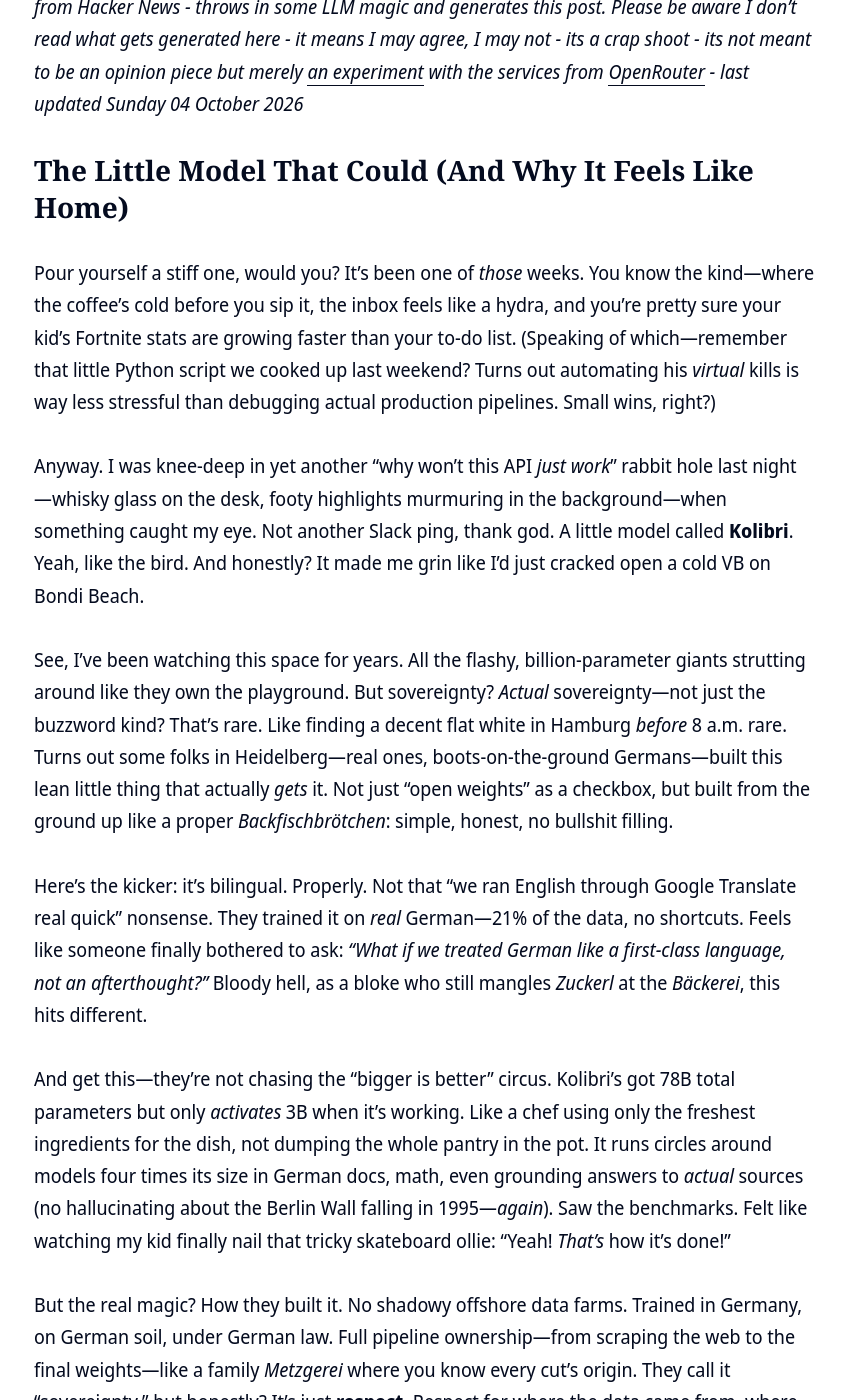
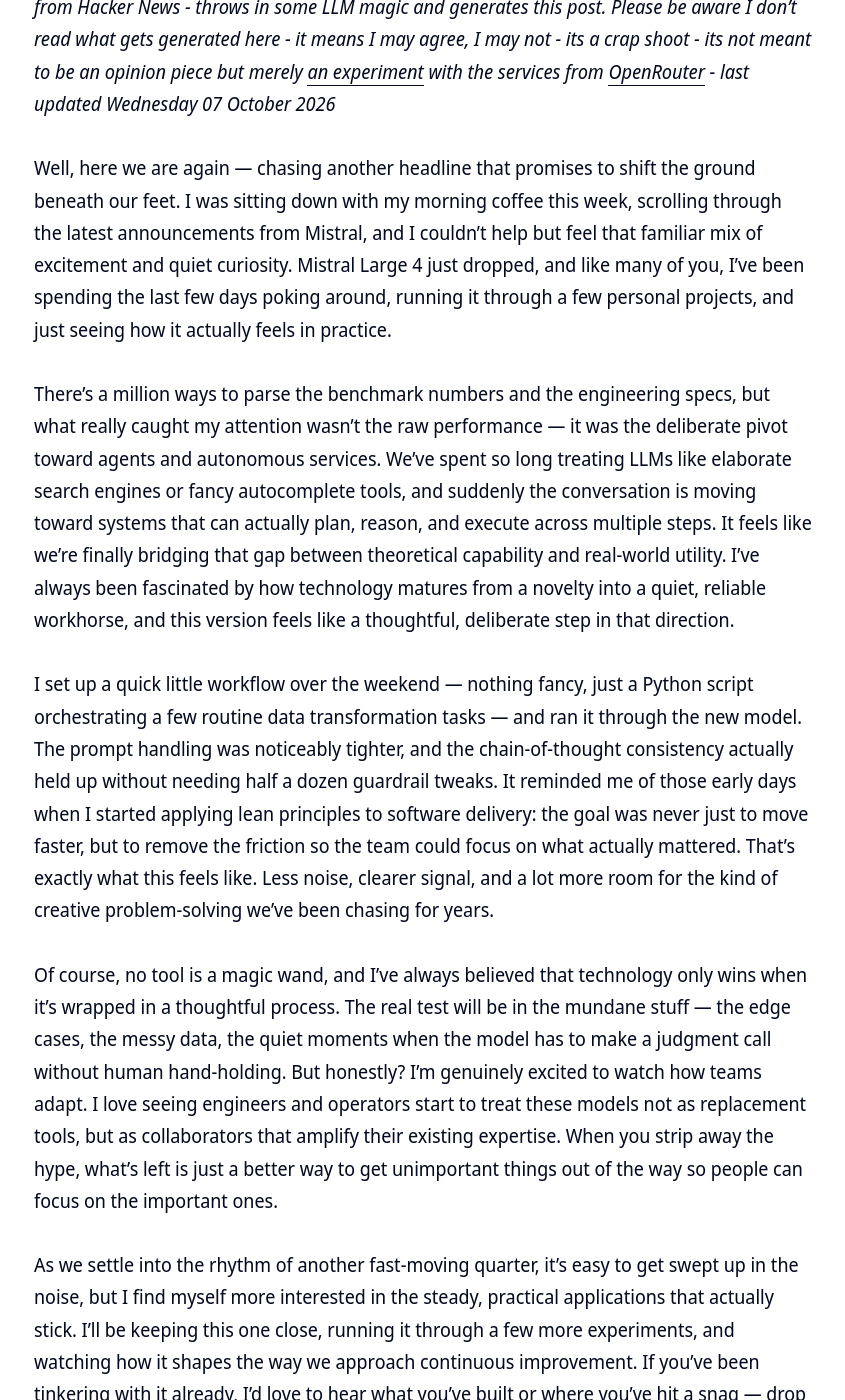
Before and after one commit to clintjb/clintjb.github.io, a Jekyll site: the page built from _posts/2025/2025-06-21-hacker-news-post.md, in a window 1280 px wide and 1400 px high, scrolled down 981 px. Shown: the whole window, without its empty margins (216-1061 px from the left). Built offline with Jekyll 4.4.1, drawn with Linux system fonts in a browser that asks for light colours; some of the changed text lies outside the part shown.

Commit message:
Updated Weekly Post

```diff
--- a/_posts/2025/2025-06-21-hacker-news-post.md
+++ b/_posts/2025/2025-06-21-hacker-news-post.md
@@ -11,30 +11,16 @@ image: '/images/posts/2025/weekly.jpg'
 ---
 ![](/images/posts/2025/weekly.jpg)
 
-_⚠️ **THIS POST IS GENERATED WITH LLMs**: This post is newly generated a few times a week based on trending articles from hacker news. It takes the tone of my writing style, takes the topic from Hacker News - throws in some LLM magic and generates this post. Please be aware I don't read what gets generated here - it means I may agree, I may not - its a crap shoot - its not meant to be an opinion piece but merely [an experiment](https://github.com/clintjb/Weekly-Post) with the services from [OpenRouter](https://openrouter.ai) - last updated Sunday 04 October 2026_
+_⚠️ **THIS POST IS GENERATED WITH LLMs**: This post is newly generated a few times a week based on trending articles from hacker news. It takes the tone of my writing style, takes the topic from Hacker News - throws in some LLM magic and generates this post. Please be aware I don't read what gets generated here - it means I may agree, I may not - its a crap shoot - its not meant to be an opinion piece but merely [an experiment](https://github.com/clintjb/Weekly-Post) with the services from [OpenRouter](https://openrouter.ai) - last updated Wednesday 07 October 2026_
 
-## The Little Model That Could (And Why It Feels Like Home)
 
-Pour yourself a stiff one, would you? It’s been one of *those* weeks. You know the kind—where the coffee’s cold before you sip it, the inbox feels like a hydra, and you’re pretty sure your kid’s Fortnite stats are growing faster than your to-do list. (Speaking of which—remember that little Python script we cooked up last weekend? Turns out automating his *virtual* kills is way less stressful than debugging actual production pipelines. Small wins, right?)
 
-Anyway. I was knee-deep in yet another "why won’t this API *just work*" rabbit hole last night—whisky glass on the desk, footy highlights murmuring in the background—when something caught my eye. Not another Slack ping, thank god. A little model called **Kolibri**. Yeah, like the bird. And honestly? It made me grin like I’d just cracked open a cold VB on Bondi Beach.
+Well, here we are again — chasing another headline that promises to shift the ground beneath our feet. I was sitting down with my morning coffee this week, scrolling through the latest announcements from Mistral, and I couldn’t help but feel that familiar mix of excitement and quiet curiosity. Mistral Large 4 just dropped, and like many of you, I’ve been spending the last few days poking around, running it through a few personal projects, and just seeing how it actually feels in practice.
 
-See, I’ve been watching this space for years. All the flashy, billion-parameter giants strutting around like they own the playground. But sovereignty? *Actual* sovereignty—not just the buzzword kind? That’s rare. Like finding a decent flat white in Hamburg *before* 8 a.m. rare. Turns out some folks in Heidelberg—real ones, boots-on-the-ground Germans—built this lean little thing that actually *gets* it. Not just "open weights" as a checkbox, but built from the ground up like a proper *Backfischbrötchen*: simple, honest, no bullshit filling.
+There’s a million ways to parse the benchmark numbers and the engineering specs, but what really caught my attention wasn’t the raw performance — it was the deliberate pivot toward agents and autonomous services. We’ve spent so long treating LLMs like elaborate search engines or fancy autocomplete tools, and suddenly the conversation is moving toward systems that can actually plan, reason, and execute across multiple steps. It feels like we’re finally bridging that gap between theoretical capability and real-world utility. I’ve always been fascinated by how technology matures from a novelty into a quiet, reliable workhorse, and this version feels like a thoughtful, deliberate step in that direction.
 
-Here’s the kicker: it’s bilingual. Properly. Not that "we ran English through Google Translate real quick" nonsense. They trained it on *real* German—21% of the data, no shortcuts. Feels like someone finally bothered to ask: *"What if we treated German like a first-class language, not an afterthought?"* Bloody hell, as a bloke who still mangles *Zuckerl* at the *Bäckerei*, this hits different.
+I set up a quick little workflow over the weekend — nothing fancy, just a Python script orchestrating a few routine data transformation tasks — and ran it through the new model. The prompt handling was noticeably tighter, and the chain-of-thought consistency actually held up without needing half a dozen guardrail tweaks. It reminded me of those early days when I started applying lean principles to software delivery: the goal was never just to move faster, but to remove the friction so the team could focus on what actually mattered. That’s exactly what this feels like. Less noise, clearer signal, and a lot more room for the kind of creative problem-solving we’ve been chasing for years.
 
-And get this—they’re not chasing the "bigger is better" circus. Kolibri’s got 78B total parameters but only *activates* 3B when it’s working. Like a chef using only the freshest ingredients for the dish, not dumping the whole pantry in the pot. It runs circles around models four times its size in German docs, math, even grounding answers to *actual* sources (no hallucinating about the Berlin Wall falling in 1995—*again*). Saw the benchmarks. Felt like watching my kid finally nail that tricky skateboard ollie: "Yeah! *That’s* how it’s done!"
+Of course, no tool is a magic wand, and I’ve always believed that technology only wins when it’s wrapped in a thoughtful process. The real test will be in the mundane stuff — the edge cases, the messy data, the quiet moments when the model has to make a judgment call without human hand-holding. But honestly? I’m genuinely excited to watch how teams adapt. I love seeing engineers and operators start to treat these models not as replacement tools, but as collaborators that amplify their existing expertise. When you strip away the hype, what’s left is just a better way to get unimportant things out of the way so people can focus on the important ones.
 
-But the real magic? How they built it. No shadowy offshore data farms. Trained in Germany, on German soil, under German law. Full pipeline ownership—from scraping the web to the final weights—like a family *Metzgerei* where you know every cut’s origin. They call it "sovereignty," but honestly? It’s just **respect**. Respect for where the data came from, where the model lives, and who it *serves*. Not some distant cloud server hungry for your trade secrets.
-
-I fired up a local instance this morning while the coffee brewed. Tested it on a gnarly internal doc about aerospace compliance (don’t ask—Tuesday mornings, amirite?). Asked it to explain Section 4.2 in plain German… and it *did*. Not regurgitated legalese. *Explained it*. Like a colleague leaning over your shoulder saying, *"Look, here’s what actually matters."* Felt like the first time I grilled brisket "over the top"—that moment when you realise the *method* changes everything.
-
-Funny, isn’t it? We spend years chasing the shiniest object in the room. But sometimes the thing that moves the needle is the quiet one in the corner doing the work properly. Kolibri’s not here to replace GPT-6 or whatever’s next. It’s here to *serve*. To sit in your data center, speak your language, and solve the *actual* problem without phoning home to Silicon Valley.
-
-Which, if you think about it, is exactly what lean’s about. Cut the waste. Keep what adds value. Respect the craft.
-
-So yeah. I’m pouring another finger of that Highland Park. Not because it’s Friday (though, bonus). But because for once, the tech feels… human. Like a handshake instead of a Terms & Conditions scroll. Like coming home.
-
-Go on—grab your glass. Here’s to the little models that *do*. 🥃
-
-*P.S. If your kid asks about "AI sovereignty" over breakfast tomorrow? Tell 'em Dad found something cooler than Fortnite stats. And maybe save me a slice of that chili.*
+As we settle into the rhythm of another fast-moving quarter, it’s easy to get swept up in the noise, but I find myself more interested in the steady, practical applications that actually stick. I’ll be keeping this one close, running it through a few more experiments, and watching how it shapes the way we approach continuous improvement. If you’ve been tinkering with it already, I’d love to hear what you’ve built or where you’ve hit a snag — drop a note in the comments or catch me online. Otherwise, I’ll leave you with this: pour a drink, kick back, and enjoy the ride. We’re only just getting started. 🌮
```
